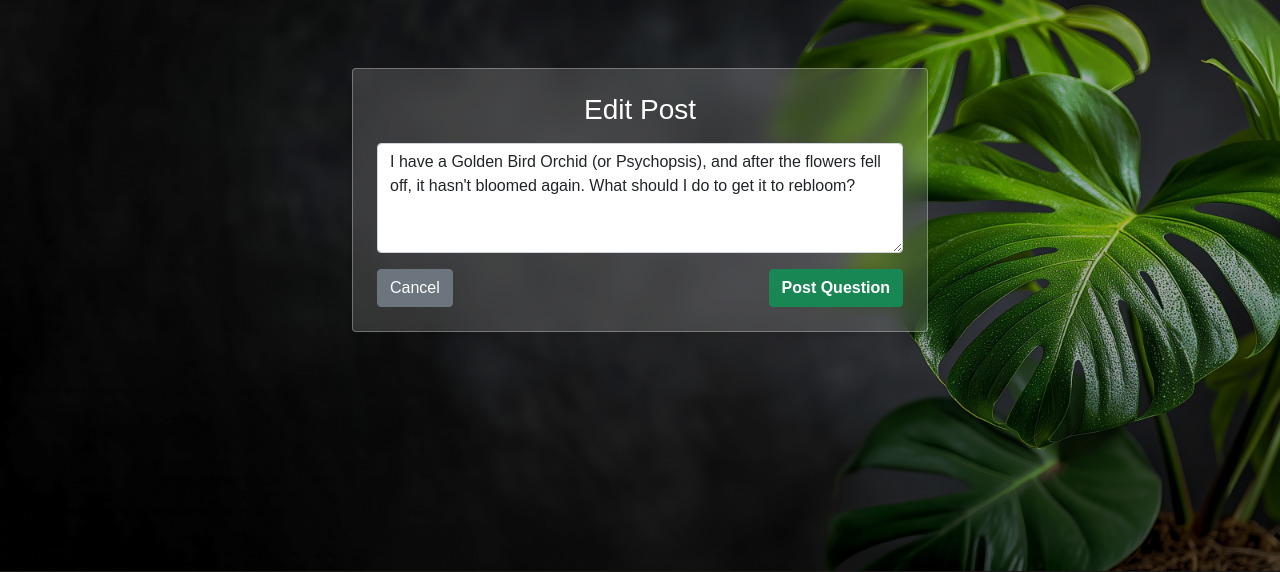
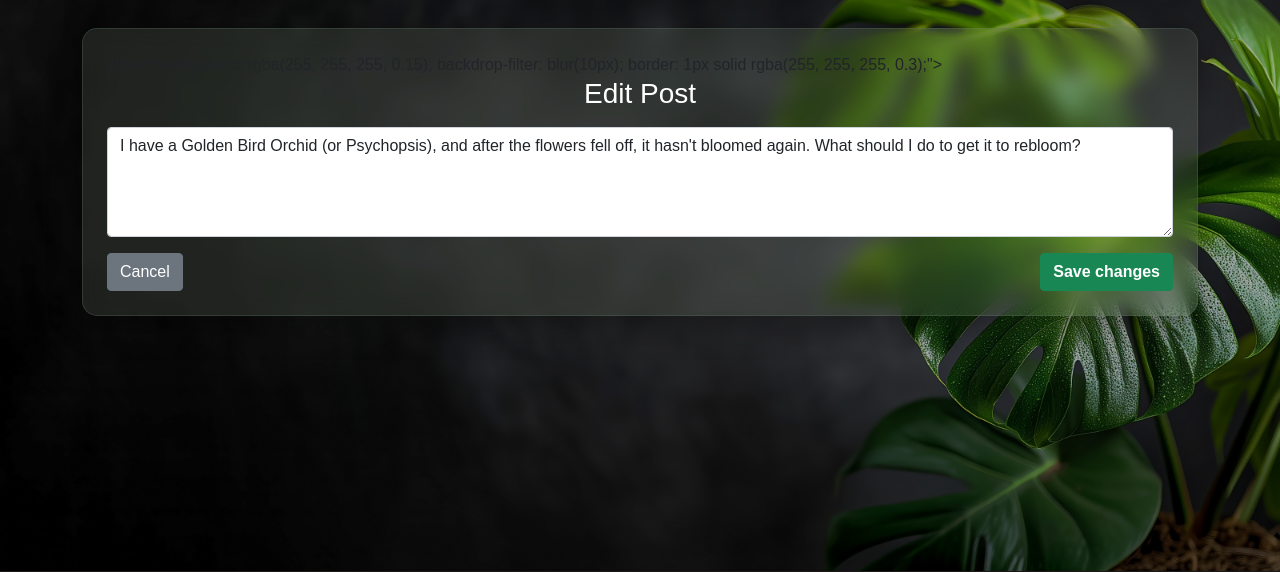
Before and after one commit to MarceloStobbe/Under_the_leaf, a Flask app: page /forum/question/1/edit in a window 1280 px wide. Shown: the part 120-692 px from the top of the page. Run offline with Flask 3, Linux system fonts and the light colour scheme; a user stored in the database is signed in.

Commit message:
Edited button save edit button, container edit post, delete button confirmation styled

```diff
--- a/project/forms.py
+++ b/project/forms.py
@@ -10,7 +10,7 @@ class AuthForm(FlaskForm):
 
 class QuestionForm(FlaskForm):
     content = TextAreaField('Content', validators=[DataRequired(), Length(min=5)])
-    submit = SubmitField('Post Question')
+    submit = SubmitField('Save changes')
 
 class CommentForm(FlaskForm):
     content = TextAreaField('Content', validators=[DataRequired(), Length(min=2)])
--- a/project/templates/base.html
+++ b/project/templates/base.html
@@ -75,7 +75,55 @@
         </div>
     </footer>
 
+    <div class="modal fade" id="deleteConfirmModal" tabindex="-1" aria-labelledby="deleteConfirmModalLabel" aria-hidden="true">
+      <div class="modal-dialog modal-dialog-centered">
+        <div class="modal-content glass" style="background: rgba(27, 40, 29, 0.95); backdrop-filter: blur(15px); border: 1px solid rgba(255, 255, 255, 0.2); color: white;">
+          <div class="modal-header border-bottom border-secondary">
+            <h5 class="modal-title fw-bold" id="deleteConfirmModalLabel">Confirm Delete</h5>
+            <button type="button" class="btn-close btn-close-white" data-bs-dismiss="modal" aria-label="Close"></button>
+          </div>
+          <div class="modal-body py-4">
+            Are you sure you want to delete this item? This action cannot be undone.
+          </div>
+          <div class="modal-footer border-top border-secondary">
+            <button type="button" class="btn btn-secondary btn-sm px-4" data-bs-dismiss="modal">Cancel</button>
+            <form id="deleteForm" method="POST" action="" class="d-inline">
+                <button type="submit" class="btn btn-danger btn-sm px-4" style="background-color: #dc3545; border: none;">Yes, Delete</button>
+            </form>
+          </div>
+        </div>
+      </div>
+    </div>
+
     <script src="https://cdn.jsdelivr.net/npm/bootstrap@5.0.2/dist/js/bootstrap.bundle.min.js"></script>
+
+    <script>
+        document.addEventListener("DOMContentLoaded", function() {
+            const alerts = document.querySelectorAll('.alert');
+            alerts.forEach(function(alert) {
+                setTimeout(function() {
+                    alert.style.transition = "opacity 0.6s ease";
+                    alert.style.opacity = "0";
+                    setTimeout(function() {
+                        alert.remove();
+                    }, 600);
+                }, 4000);
+            });
+
+            const deleteModal = document.getElementById('deleteConfirmModal');
+            if (deleteModal) {
+                deleteModal.addEventListener('show.bs.modal', function (event) {
+                    const button = event.relatedTarget;
+                    const deleteUrl = button.getAttribute('data-url');
+                    const deleteForm = document.getElementById('deleteForm');
+                    deleteForm.setAttribute('action', deleteUrl);
+                });
+            }
+        });
+    </script>
+
 </body>
 
 </html>
+
+</html>
--- a/project/templates/edit.html
+++ b/project/templates/edit.html
@@ -1,8 +1,8 @@
 {% extends 'base.html' %}
 
 {% block content %}
-<div class="container my-5" style="max-width: 600px;">
-    <div class="card p-4 shadow-sm"
+<div class="container my-2 mb-0">
+    <div class="glass p-4">
         style="background: rgba(255, 255, 255, 0.15); backdrop-filter: blur(10px); border: 1px solid rgba(255, 255, 255, 0.3);">
         <h3 class="text-white mb-3 text-center">
             {% if comment %}Edit Comment{% else %}Edit Post{% endif %}
```
Also changed, not shown: project/templates/forum.html (+19 -13 lines), project/instance/site.db.
